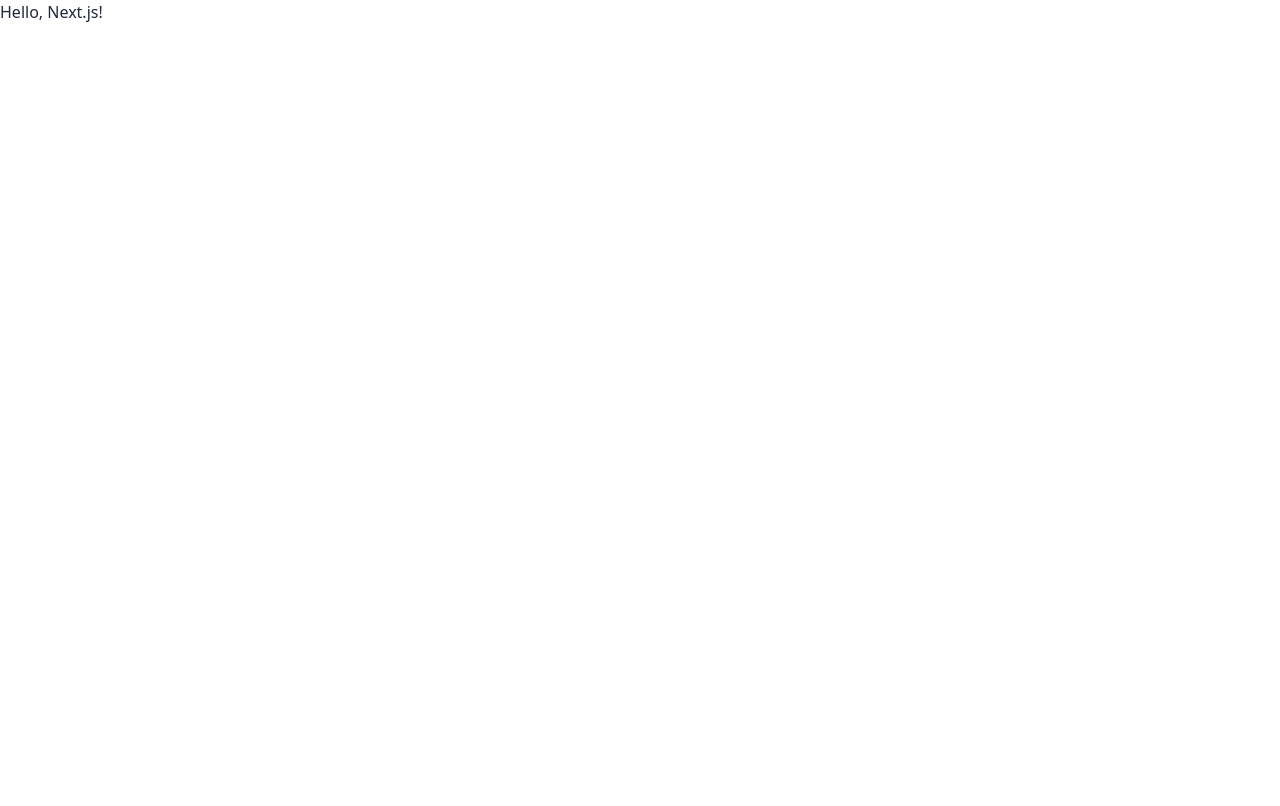
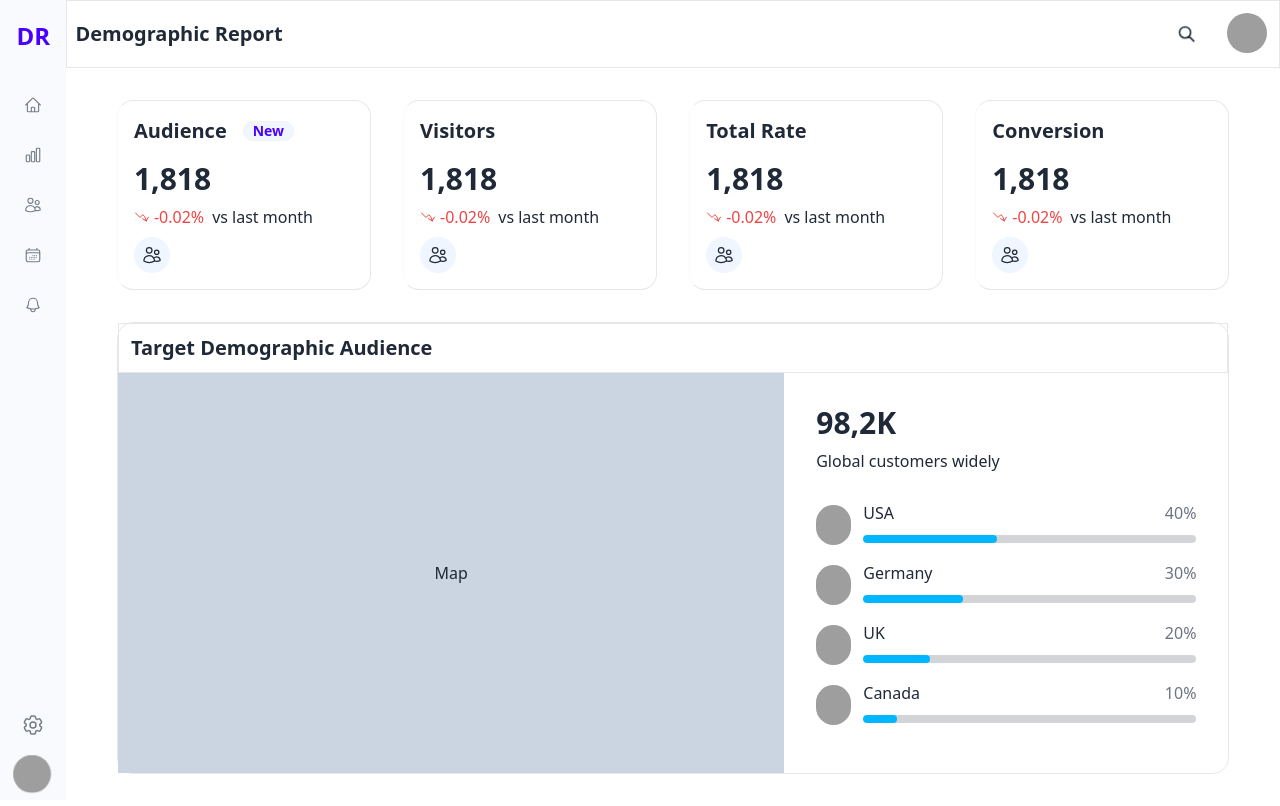
Before and after one commit to BabaScience/3MO, a Next.js app: page / in a window 1280 px wide. Built offline with nearby package versions, Linux system fonts and the light colour scheme; grey boxes are pictures that could not be loaded.

Commit message:
feat: add components for the dashboard

```diff
--- a/app/page.tsx
+++ b/app/page.tsx
@@ -1,3 +1,38 @@
-export default function Page() {
-  return <h1>Hello, Next.js!</h1>;
+import React from 'react'
+
+import Header from '../components/Header'
+import Menu from '../components/Menu'
+import Card from '../components/Card'
+import CardLarge from '../components/CardLarge';
+import StatCard from '../components/StatCard';
+import Board from '../components/Board';
+
+
+const CardInfo = {
+  title: "Audience",
+  badge: "New",
+  value: "1,818",
+  percentage: -0.02,
+  description: "vs last month",
+};
+
+
+function Page() {
+  return (
+    <div data-theme='light'>
+      <div className='flex'>
+        <Menu />
+        <div className="w-full h-full">
+          <Header title="Demographic Report"/>
+          <div className='w-full flex justify-center items-center'>
+            <div className=' bg-white w-11/12 h-11/12 mt-8 mb-8'>
+              <Board />
+            </div>
+          </div>
+        </div>
+      </div>
+    </div>
+  )
 }
+
+export default Page
--- /dev/null
+++ b/components/Board.tsx
@@ -0,0 +1,81 @@
+import React from 'react'
+
+import Card, { CardProps } from './Card'
+import CardLarge from './CardLarge'
+
+
+interface ComponentToRender {
+  class: string;
+  component: any;
+  props: CardProps | {};
+}
+
+const componentsToRender = [
+  {
+    class: 'w-full ',
+    component: Card,
+    props: {
+      title: "Audience",
+      badge: "New",
+      value: "1,818",
+      percentage: -0.02,
+      description: "vs last month",
+    }
+  },
+  {
+    class: 'w-full ',
+    component: Card,
+    props: {
+      title: "Visitors",
+      value: "1,818",
+      percentage: -0.02,
+      description: "vs last month",
+    }
+  },
+  {
+    class: 'w-full ',
+    component: Card,
+    props: {
+      title: "Total Rate",
+      value: "1,818",
+      percentage: -0.02,
+      description: "vs last month",
+    }
+  },
+  {
+    class: 'w-full',
+    component: Card,
+    props: {
+      title: "Conversion",
+      value: "1,818",
+      percentage: -0.02,
+      description: "vs last month",
+    }
+  },
+  {
+    class: 'w-full col-span-1 sm:col-span-2 md:col-span-3 lg:col-span-4',
+    component: CardLarge,
+    props: {}
+  }
+]
+
+function Board() {
+  return (
+    <div className='w-full overflow-y-scroll'>
+      <div className='grid grid-cols-1 sm:grid-cols-2 md:grid-cols-3 lg:grid-cols-4 gap-8 w-full'>
+        {
+          componentsToRender.map((component, index) => (
+            <div key={index} className={`${component?.class}`}>
+              {
+                // @ts-ignore
+                React.createElement(component.component, component.props)
+              }
+            </div>
+          ))
+        }
+      </div>
+    </div>
+  )
+}
+
+export default Board
--- a/components/Card.tsx
+++ b/components/Card.tsx
@@ -1,6 +1,6 @@
 import React from "react";
 
-interface CardProps {
+export interface CardProps {
   title: string;
   badge?: string;
   value: string;
@@ -18,7 +18,7 @@ const CardInfo = {
 
 function Card({ title, badge, value, percentage, description }: CardProps) {
   return (
-    <div className="card bg-base-100 w-96 border-[1px] border-l-gray-50" data-theme="light">
+    <div className="card bg-base-100  border-[1px] border-l-gray-50" data-theme="light">
       <div className="card-body p-4">
         <h2 className="card-title mb-2 text-md">
           {title || "No Title"}
--- a/components/CardLarge.tsx
+++ b/components/CardLarge.tsx
@@ -1,4 +1,10 @@
+'use client'
 import React from 'react'
+import dynamic from 'next/dynamic';
+
+// const Map = dynamic(() => import('./Map'), { ssr: false });
+// import Map from './Map';
+
 
 const countryStats = [
   {
@@ -37,8 +43,8 @@ function CardLarge() {
         {/* Card Content */}
         <div className='card sm:card-side'>
           {/* Left */}
-          <div className='w-full sm:w-3/5 h-[300px] sm:h-[500px] bg-slate-300 flex items-center justify-center'>
-            <h1>map</h1>
+          <div className='w-full sm:w-3/5 h-[300px] sm:h-[400px] bg-slate-300 flex items-center justify-center'>
+            Map
           </div>
           {/* Right */}
           <div className="card-body">
--- a/components/Header.tsx
+++ b/components/Header.tsx
@@ -141,7 +141,7 @@ function Header({ title }: HeaderProps) {
   };
 
   return (
-    <div className="navbar bg-base-100 border " data-theme="light">
+    <div className="navbar bg-base-100 border sticky " data-theme="light">
       <div className="flex-1">
       <div className="drawer w-auto mr-3 sm:hidden">
         <input id="my-drawer" type="checkbox" className="drawer-toggle" />
--- /dev/null
+++ b/components/Map.tsx
@@ -0,0 +1,39 @@
+'use client'
+// apps/arcgis-app/components/Map.tsx
+import { useEffect, useRef } from 'react';
+
+// types
+import { ArcGISInitParams } from '../map/types';
+import { initializeMap } from '../map';
+
+import View from '@arcgis/core/views/View.js';
+
+
+
+const MapComponent = () => {
+  const mapRef = useRef<HTMLDivElement>(null);
+
+  useEffect(() => {
+    let view: View | null = null
+    const mapParams: ArcGISInitParams = {
+      container: mapRef.current as HTMLDivElement,
+      center: [12.49, 41.9],
+      zoom: 7,
+      basemap: 'gray-vector'
+    };
+
+    initializeMap(mapParams).then((v) => {
+      view = v;
+    });
+
+    return () => {
+      if (view) {
+        view.destroy();
+      }
+    };
+  }, []);
+
+  return <div style={{ height: '100%', width: '100%' }} ref={mapRef}></div>;
+};
+
+export default MapComponent;
--- a/components/Menu.tsx
+++ b/components/Menu.tsx
@@ -111,7 +111,7 @@ const items: MenuItem[] = [
 
 function Menu() {
   return (
-    <div className="w-[70px] hidden bg-base-200 h-screen sm:flex flex-col items-center justify-between">
+    <div className="w-[70px] hidden bg-[#F8FAFD] h-screen sm:flex flex-col items-center justify-between">
       <div className="flex flex-col items-center">
         <div className="logo my-5">
           <span className="text-2xl font-bold text-primary">DR</span>
--- /dev/null
+++ b/map/index.ts
@@ -0,0 +1,35 @@
+// packages/arcgis/index.ts
+
+// import '@arcgis/core/assets/esri/themes/light/main.css';
+import Map from "@arcgis/core/Map.js"
+import MapView from '@arcgis/core/views/MapView.js';
+import View from '@arcgis/core/views/View.js';
+
+// Types
+import { ArcGISInitParams } from './types.js';
+
+/**
+ * Initialize a map view and return it
+ * @param {ArcGISInitParams} params
+ * @returns {Promise<MapView>}
+ * ArcGISInitParams {
+ *  container: HTMLDivElement;
+ *  center: number[];
+ *  zoom: number;
+ *  basemap?: string;
+ * }
+ */
+export const initializeMap = async ({ container, center, zoom, basemap }: ArcGISInitParams): Promise<View> => {
+  const map = new Map({
+    basemap: basemap,
+  });
+
+  const view = new MapView({
+    container,
+    map,
+    center,
+    zoom,
+  });
+
+  return view;
+};
--- /dev/null
+++ b/map/types.ts
@@ -0,0 +1,8 @@
+
+
+export interface ArcGISInitParams {
+    container: HTMLDivElement;
+    center: number[];
+    zoom: number;
+    basemap?: string;
+}
--- a/package.json
+++ b/package.json
@@ -6,6 +6,7 @@
     "start": "next start"
   },
   "dependencies": {
+    "@arcgis/core": "^4.30.4",
     "next": "latest",
     "react": "^18.2.0",
     "react-dom": "^18.2.0"
```
Also changed, not shown: 1 other file (tests, documents, lock files or other folders).
